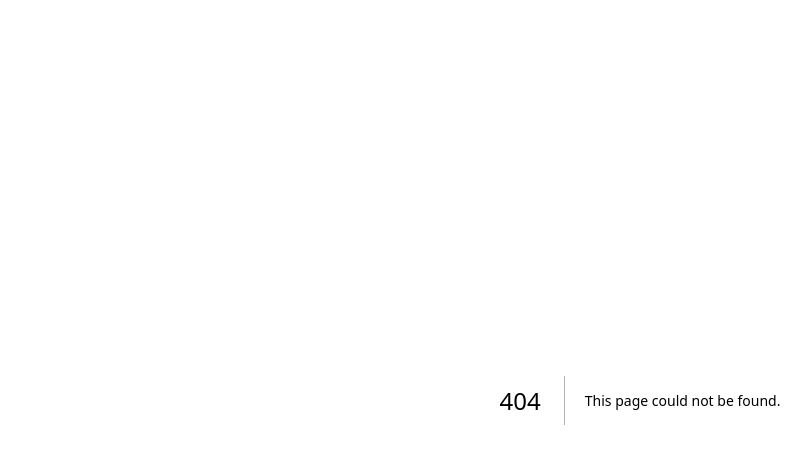
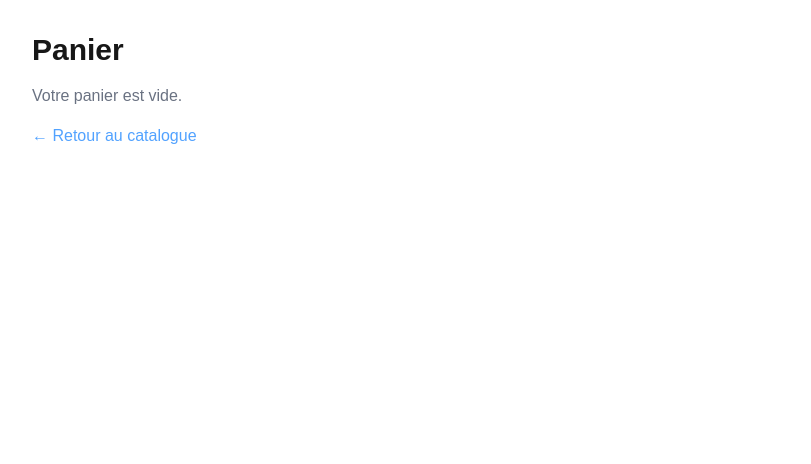
Before and after one commit to ramaka947-tech/projet-ecommerce-sport, a Next.js app in the folder frontend/: page /panier in a window 1280 px wide. Before the commit this address had no page. Shown: the top 464 px of the page, without its empty margins (0-811 px from the left). Built offline with nearby package versions, Linux system fonts and the light colour scheme.

Commit message:
feat: add shopping cart with localStorage persistence

```diff
--- a/frontend/app/layout.tsx
+++ b/frontend/app/layout.tsx
@@ -1,5 +1,6 @@
 import type { Metadata } from "next";
 import "./globals.css";
+import { CartProvider } from "@/lib/cart-context";
 
 export const metadata: Metadata = {
   title: "SportPro",
@@ -9,7 +10,9 @@ export const metadata: Metadata = {
 export default function RootLayout({ children }: LayoutProps<"/">) {
   return (
     <html lang="fr" className="h-full antialiased">
-      <body className="min-h-full flex flex-col">{children}</body>
+      <body className="min-h-full flex flex-col">
+        <CartProvider>{children}</CartProvider>
+      </body>
     </html>
   );
 }
--- a/frontend/app/page.tsx
+++ b/frontend/app/page.tsx
@@ -6,7 +6,12 @@ export default async function Home() {
 
   return (
     <main className="min-h-screen p-8">
-      <h1 className="text-3xl font-bold mb-8">Catalogue produits</h1>
+      <div className="flex justify-between items-center mb-8">
+        <h1 className="text-3xl font-bold">Catalogue produits</h1>
+        <Link href="/panier" className="text-blue-400 hover:underline">
+          Voir le panier →
+        </Link>
+      </div>
 
       {products.length === 0 ? (
         <p className="text-gray-500">Aucun produit disponible.</p>
--- /dev/null
+++ b/frontend/app/panier/page.tsx
@@ -0,0 +1,80 @@
+'use client';
+
+import { useCart } from '@/lib/cart-context';
+import Link from 'next/link';
+
+export default function CartPage() {
+  const { items, updateQuantity, removeItem, subtotal } = useCart();
+
+  if (items.length === 0) {
+    return (
+      <main className="min-h-screen p-8">
+        <h1 className="text-3xl font-bold mb-4">Panier</h1>
+        <p className="text-gray-500">Votre panier est vide.</p>
+        <Link href="/" className="text-blue-400 hover:underline mt-4 inline-block">
+          ← Retour au catalogue
+        </Link>
+      </main>
+    );
+  }
+
+  return (
+    <main className="min-h-screen p-8">
+      <h1 className="text-3xl font-bold mb-8">Panier</h1>
+
+      <div className="max-w-2xl space-y-4">
+        {items.map((item) => (
+          <div
+            key={item.productId}
+            className="flex items-center justify-between border rounded-lg p-4"
+          >
+            <div>
+              <p className="font-semibold">{item.name}</p>
+              <p className="text-sm text-gray-500">{item.price} € / unité</p>
+            </div>
+
+            <div className="flex items-center gap-3">
+              <button
+                onClick={() => updateQuantity(item.productId, item.quantity - 1)}
+                className="w-8 h-8 border rounded hover:bg-gray-100"
+              >
+                −
+              </button>
+              <span className="w-6 text-center">{item.quantity}</span>
+              <button
+                onClick={() => updateQuantity(item.productId, item.quantity + 1)}
+                disabled={item.quantity >= item.stock}
+                className="w-8 h-8 border rounded hover:bg-gray-100 disabled:opacity-30"
+              >
+                +
+              </button>
+
+              <button
+                onClick={() => removeItem(item.productId)}
+                className="ml-4 text-sm text-red-500 hover:underline"
+              >
+                Supprimer
+              </button>
+            </div>
+
+            <div className="w-20 text-right font-semibold">
+              {(item.price * item.quantity).toFixed(2)} €
+            </div>
+          </div>
+        ))}
+      </div>
+
+      <div className="max-w-2xl mt-8 border-t pt-4 flex justify-between items-center">
+        <span className="text-lg font-semibold">
+          Sous-total : {subtotal.toFixed(2)} €
+        </span>
+        <Link
+          href="/commande"
+          className="bg-black text-white px-6 py-3 rounded-lg hover:opacity-90 transition"
+        >
+          Passer la commande
+        </Link>
+      </div>
+    </main>
+  );
+}
--- /dev/null
+++ b/frontend/app/produit/[id]/add-to-cart-button.tsx
@@ -0,0 +1,32 @@
+'use client';
+
+import { useCart } from '@/lib/cart-context';
+import { useState } from 'react';
+
+type Props = {
+  productId: string;
+  name: string;
+  price: number;
+  stock: number;
+};
+
+export default function AddToCartButton({ productId, name, price, stock }: Props) {
+  const { addItem } = useCart();
+  const [added, setAdded] = useState(false);
+
+  const handleClick = () => {
+    addItem({ productId, name, price, stock }, 1);
+    setAdded(true);
+    setTimeout(() => setAdded(false), 1500);
+  };
+
+  return (
+    <button
+      onClick={handleClick}
+      disabled={stock === 0}
+      className="mt-6 bg-black text-white px-6 py-3 rounded-lg hover:opacity-90 transition disabled:opacity-40 disabled:cursor-not-allowed"
+    >
+      {stock === 0 ? 'Rupture de stock' : added ? '✓ Ajouté au panier' : 'Ajouter au panier'}
+    </button>
+  );
+}
--- a/frontend/app/produit/[id]/page.tsx
+++ b/frontend/app/produit/[id]/page.tsx
@@ -1,5 +1,6 @@
 import { getProductById } from '@/lib/api';
 import Link from 'next/link';
+import AddToCartButton from './add-to-cart-button';
 
 export default async function ProductPage({
   params,
@@ -55,9 +56,12 @@ export default async function ProductPage({
           </div>
         )}
 
-        <button className="mt-6 bg-black text-white px-6 py-3 rounded-lg hover:opacity-90 transition">
-          Ajouter au panier
-        </button>
+        <AddToCartButton
+          productId={product.id}
+          name={product.name}
+          price={product.promoPrice ?? product.price}
+          stock={product.stock}
+        />
       </div>
     </main>
   );
--- /dev/null
+++ b/frontend/lib/cart-context.tsx
@@ -0,0 +1,101 @@
+'use client';
+
+import { createContext, useContext, useEffect, useState, ReactNode } from 'react';
+
+export type CartItem = {
+  productId: string;
+  name: string;
+  price: number;
+  quantity: number;
+  stock: number;
+};
+
+type CartContextType = {
+  items: CartItem[];
+  addItem: (item: Omit<CartItem, 'quantity'>, quantity?: number) => void;
+  removeItem: (productId: string) => void;
+  updateQuantity: (productId: string, quantity: number) => void;
+  clearCart: () => void;
+  subtotal: number;
+};
+
+const CartContext = createContext<CartContextType | undefined>(undefined);
+
+const STORAGE_KEY = 'sport-shop-cart';
+
+export function CartProvider({ children }: { children: ReactNode }) {
+  const [items, setItems] = useState<CartItem[]>([]);
+  const [isLoaded, setIsLoaded] = useState(false);
+
+  // Charge le panier depuis localStorage au montage
+  useEffect(() => {
+    const stored = localStorage.getItem(STORAGE_KEY);
+    if (stored) {
+      try {
+        setItems(JSON.parse(stored));
+      } catch {
+        setItems([]);
+      }
+    }
+    setIsLoaded(true);
+  }, []);
+
+  // Sauvegarde à chaque changement (après chargement initial)
+  useEffect(() => {
+    if (isLoaded) {
+      localStorage.setItem(STORAGE_KEY, JSON.stringify(items));
+    }
+  }, [items, isLoaded]);
+
+  const addItem = (item: Omit<CartItem, 'quantity'>, quantity = 1) => {
+    setItems((prev) => {
+      const existing = prev.find((i) => i.productId === item.productId);
+      if (existing) {
+        return prev.map((i) =>
+          i.productId === item.productId
+            ? { ...i, quantity: Math.min(i.quantity + quantity, i.stock) }
+            : i,
+        );
+      }
+      return [...prev, { ...item, quantity }];
+    });
+  };
+
+  const removeItem = (productId: string) => {
+    setItems((prev) => prev.filter((i) => i.productId !== productId));
+  };
+
+  const updateQuantity = (productId: string, quantity: number) => {
+    if (quantity <= 0) {
+      removeItem(productId);
+      return;
+    }
+    setItems((prev) =>
+      prev.map((i) =>
+        i.productId === productId
+          ? { ...i, quantity: Math.min(quantity, i.stock) }
+          : i,
+      ),
+    );
+  };
+
+  const clearCart = () => setItems([]);
+
+  const subtotal = items.reduce((sum, i) => sum + i.price * i.quantity, 0);
+
+  return (
+    <CartContext.Provider
+      value={{ items, addItem, removeItem, updateQuantity, clearCart, subtotal }}
+    >
+      {children}
+    </CartContext.Provider>
+  );
+}
+
+export function useCart() {
+  const context = useContext(CartContext);
+  if (!context) {
+    throw new Error('useCart must be used within a CartProvider');
+  }
+  return context;
+}
```
